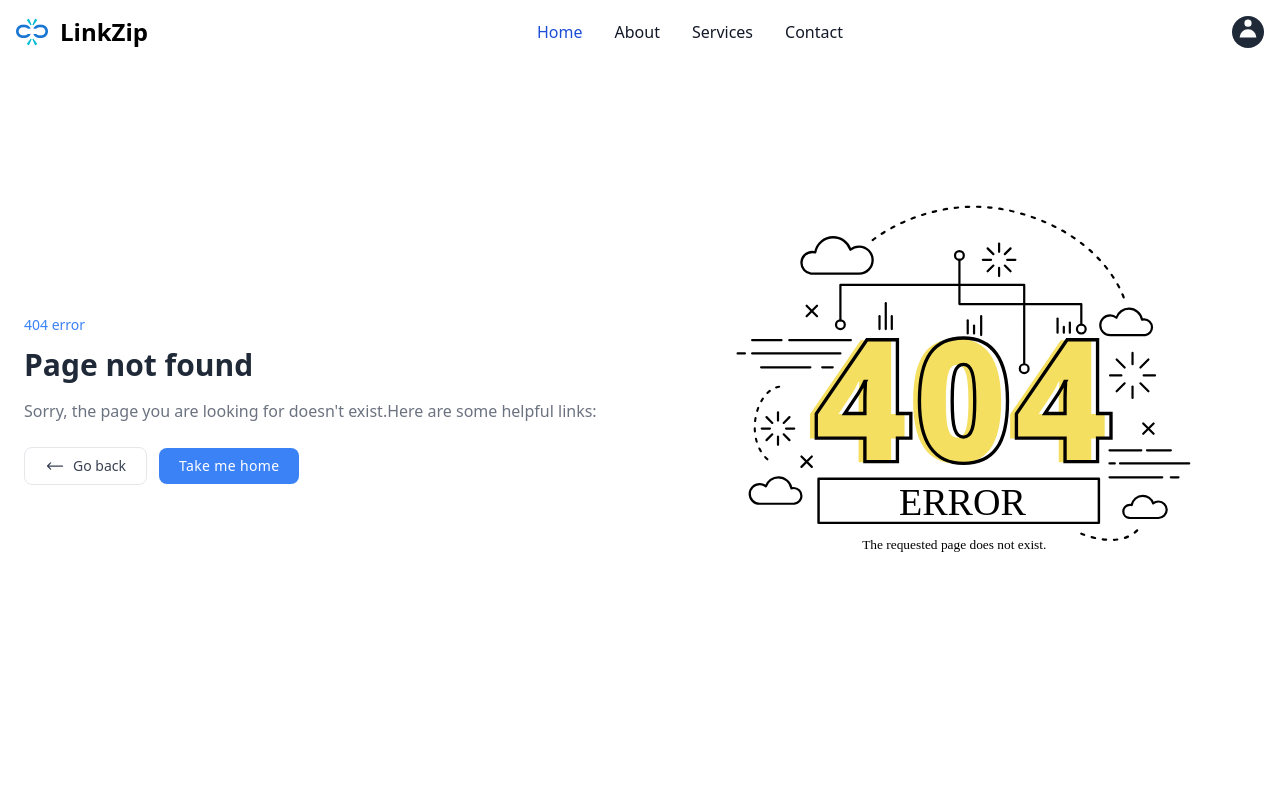
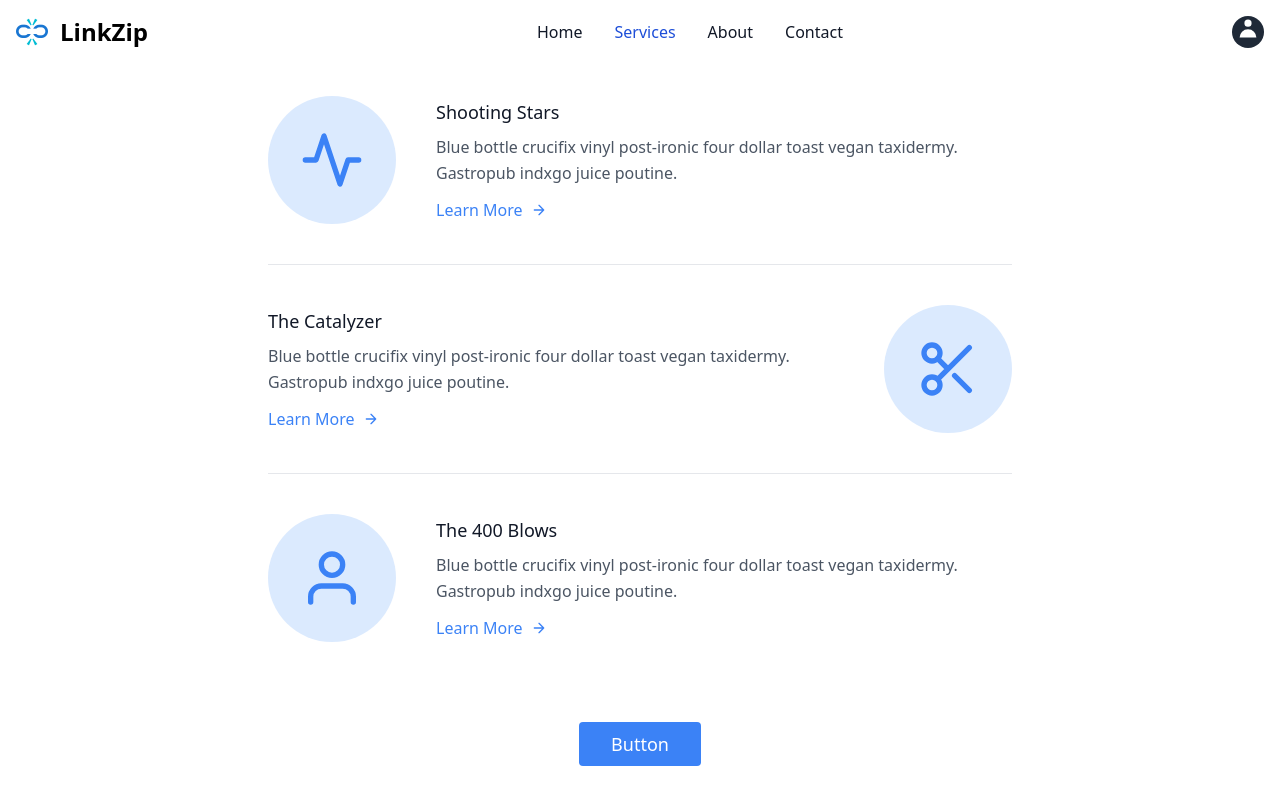
Before and after one commit to VishalValvi-83/link-app, a React (Vite) app in the folder client/: page /service in a window 1280 px wide. Before the commit this address had no page. Shown: the top 804 px of the page. Built offline with nearby package versions, Linux system fonts and the light colour scheme.

Commit message:
service page added and changes in navbar

```diff
--- a/client/src/component/Navbar.jsx
+++ b/client/src/component/Navbar.jsx
@@ -15,7 +15,7 @@
             <button type="button" className="flex text-sm bg-gray-800 rounded-full md:me-0 focus:ring-4 focus:ring-gray-300 dark:focus:ring-gray-600" id="user-menu-button" aria-expanded="false" data-dropdown-toggle="user-dropdown" data-dropdown-placement="bottom">
               <span className="sr-only">Open user menu</span>
               <div className="w-8 h-8 rounded-full">
-              <svg class="w-6 h-6 mx-auto" fill="white" viewBox="0 0 20 20" xmlns="http://www.w3.org/2000/svg"><path fill-rule="evenodd" d="M10 9a3 3 0 100-6 3 3 0 000 6zm-7 9a7 7 0 1114 0H3z" clip-rule="evenodd"></path></svg>              </div>
+                <svg class="w-6 h-6 mx-auto" fill="white" viewBox="0 0 20 20" xmlns="http://www.w3.org/2000/svg"><path fill-rule="evenodd" d="M10 9a3 3 0 100-6 3 3 0 000 6zm-7 9a7 7 0 1114 0H3z" clip-rule="evenodd"></path></svg>              </div>
 
             </button>
             {/* Dropdown menu */}
@@ -43,16 +43,16 @@
           <div className="items-center justify-between hidden w-full md:flex md:w-auto md:order-1" id="navbar-user">
             <ul className="flex flex-col font-medium p-4 md:p-0 mt-4 border border-gray-100 rounded-lg bg-gray-50 md:space-x-8 rtl:space-x-reverse md:flex-row md:mt-0 md:border-0 md:bg-white dark:bg-gray-800 md:dark:bg-gray-900 dark:border-gray-700">
               <li>
-                <Link to="/" className="block py-2 px-3 text-white bg-blue-700 rounded md:bg-transparent md:text-blue-700 md:p-0 md:dark:text-blue-500" aria-current="page">Home</Link>
+                <Link to="/" className={`block py-2 px-3 ${window.location.pathname === '/' ? 'md:text-blue-700 md:dark:text-blue-500' : 'text-gray-900'} rounded hover:bg-gray-100 md:hover:bg-transparent md:hover:text-blue-700 md:p-0 dark:text-white md:dark:hover:text-blue-500 dark:hover:bg-gray-700 dark:hover:text-white md:dark:hover:bg-transparent dark:border-gray-700`} aria-current="page">Home</Link>
               </li>
               <li>
-                <Link to="/about" className="block py-2 px-3 text-gray-900 rounded hover:bg-gray-100 md:hover:bg-transparent md:hover:text-blue-700 md:p-0 dark:text-white md:dark:hover:text-blue-500 dark:hover:bg-gray-700 dark:hover:text-white md:dark:hover:bg-transparent dark:border-gray-700">About</Link>
+                <Link to="/service" className={`block py-2 px-3 ${window.location.pathname === '/service' ? 'md:text-blue-700 md:dark:text-blue-500' : 'text-gray-900'} rounded hover:bg-gray-100 md:hover:bg-transparent md:hover:text-blue-700 md:p-0 dark:text-white md:dark:hover:text-blue-500 dark:hover:bg-gray-700 dark:hover:text-white md:dark:hover:bg-transparent dark:border-gray-700`}>Services</Link>
               </li>
               <li>
-                <Link to="/serivce" className="block py-2 px-3 text-gray-900 rounded hover:bg-gray-100 md:hover:bg-transparent md:hover:text-blue-700 md:p-0 dark:text-white md:dark:hover:text-blue-500 dark:hover:bg-gray-700 dark:hover:text-white md:dark:hover:bg-transparent dark:border-gray-700">Services</Link>
+                <Link to="/about" className={`block py-2 px-3 ${window.location.pathname === '/about' ? 'md:text-blue-700 md:dark:text-blue-500 ' : 'text-gray-900'} rounded hover:bg-gray-100 md:hover:bg-transparent md:hover:text-blue-700 md:p-0 dark:text-white md:dark:hover:text-blue-500 dark:hover:bg-gray-700 dark:hover:text-white md:dark:hover:bg-transparent dark:border-gray-700`}>About</Link>
               </li>
               <li>
-                <Link to="/contact" className="block py-2 px-3 text-gray-900 rounded hover:bg-gray-100 md:hover:bg-transparent md:hover:text-blue-700 md:p-0 dark:text-white md:dark:hover:text-blue-500 dark:hover:bg-gray-700 dark:hover:text-white md:dark:hover:bg-transparent dark:border-gray-700">Contact</Link>
+                <Link to="/contact" className={`block py-2 px-3 ${window.location.pathname === '/contact' ? 'md:text-blue-700 md:dark:text-blue-500' : 'text-gray-900'} rounded hover:bg-gray-100 md:hover:bg-transparent md:hover:text-blue-700 md:p-0 dark:text-white md:dark:hover:text-blue-500 dark:hover:bg-gray-700 dark:hover:text-white md:dark:hover:bg-transparent dark:border-gray-700`}>Contact</Link>
               </li>
             </ul>
           </div>
--- /dev/null
+++ b/client/src/view/Service_page/service.jsx
@@ -0,0 +1,68 @@
+import React from 'react'
+import Navbar from '../../component/Navbar'
+
+const Service = () => {
+  return (
+    <>
+      <Navbar />
+      <section className="text-gray-600 body-font">
+        <div className="container px-5 py-24 mx-auto">
+          <div className="flex items-center lg:w-3/5 mx-auto border-b pb-10 mb-10 border-gray-200 sm:flex-row flex-col">
+            <div className="sm:w-32 sm:h-32 h-20 w-20 sm:mr-10 inline-flex items-center justify-center rounded-full bg-blue-100 text-blue-500 flex-shrink-0">
+              <svg fill="none" stroke="currentColor" stroke-linecap="round" stroke-linejoin="round" stroke-width="2" className="sm:w-16 sm:h-16 w-10 h-10" viewBox="0 0 24 24">
+                <path d="M22 12h-4l-3 9L9 3l-3 9H2"></path>
+              </svg>
+            </div>
+            <div className="flex-grow sm:text-left text-center mt-6 sm:mt-0">
+              <h2 className="text-gray-900 text-lg title-font font-medium mb-2">Shooting Stars</h2>
+              <p className="leading-relaxed text-base">Blue bottle crucifix vinyl post-ironic four dollar toast vegan taxidermy. Gastropub indxgo juice poutine.</p>
+              <a className="mt-3 text-blue-500 inline-flex items-center">Learn More
+                <svg fill="none" stroke="currentColor" stroke-linecap="round" stroke-linejoin="round" stroke-width="2" className="w-4 h-4 ml-2" viewBox="0 0 24 24">
+                  <path d="M5 12h14M12 5l7 7-7 7"></path>
+                </svg>
+              </a>
+            </div>
+          </div>
+          <div className="flex items-center lg:w-3/5 mx-auto border-b pb-10 mb-10 border-gray-200 sm:flex-row flex-col">
+            <div className="flex-grow sm:text-left text-center mt-6 sm:mt-0">
+              <h2 className="text-gray-900 text-lg title-font font-medium mb-2">The Catalyzer</h2>
+              <p className="leading-relaxed text-base">Blue bottle crucifix vinyl post-ironic four dollar toast vegan taxidermy. Gastropub indxgo juice poutine.</p>
+              <a className="mt-3 text-blue-500 inline-flex items-center">Learn More
+                <svg fill="none" stroke="currentColor" stroke-linecap="round" stroke-linejoin="round" stroke-width="2" className="w-4 h-4 ml-2" viewBox="0 0 24 24">
+                  <path d="M5 12h14M12 5l7 7-7 7"></path>
+                </svg>
+              </a>
+            </div>
+            <div className="sm:w-32 sm:order-none order-first sm:h-32 h-20 w-20 sm:ml-10 inline-flex items-center justify-center rounded-full bg-blue-100 text-blue-500 flex-shrink-0">
+              <svg fill="none" stroke="currentColor" stroke-linecap="round" stroke-linejoin="round" stroke-width="2" className="sm:w-16 sm:h-16 w-10 h-10" viewBox="0 0 24 24">
+                <circle cx="6" cy="6" r="3"></circle>
+                <circle cx="6" cy="18" r="3"></circle>
+                <path d="M20 4L8.12 15.88M14.47 14.48L20 20M8.12 8.12L12 12"></path>
+              </svg>
+            </div>
+          </div>
+          <div className="flex items-center lg:w-3/5 mx-auto sm:flex-row flex-col">
+            <div className="sm:w-32 sm:h-32 h-20 w-20 sm:mr-10 inline-flex items-center justify-center rounded-full bg-blue-100 text-blue-500 flex-shrink-0">
+              <svg fill="none" stroke="currentColor" stroke-linecap="round" stroke-linejoin="round" stroke-width="2" className="sm:w-16 sm:h-16 w-10 h-10" viewBox="0 0 24 24">
+                <path d="M20 21v-2a4 4 0 00-4-4H8a4 4 0 00-4 4v2"></path>
+                <circle cx="12" cy="7" r="4"></circle>
+              </svg>
+            </div>
+            <div className="flex-grow sm:text-left text-center mt-6 sm:mt-0">
+              <h2 className="text-gray-900 text-lg title-font font-medium mb-2">The 400 Blows</h2>
+              <p className="leading-relaxed text-base">Blue bottle crucifix vinyl post-ironic four dollar toast vegan taxidermy. Gastropub indxgo juice poutine.</p>
+              <a className="mt-3 text-blue-500 inline-flex items-center">Learn More
+                <svg fill="none" stroke="currentColor" stroke-linecap="round" stroke-linejoin="round" stroke-width="2" className="w-4 h-4 ml-2" viewBox="0 0 24 24">
+                  <path d="M5 12h14M12 5l7 7-7 7"></path>
+                </svg>
+              </a>
+            </div>
+          </div>
+          <button className="flex mx-auto mt-20 text-white bg-blue-500 border-0 py-2 px-8 focus:outline-none hover:bg-blue-600 rounded text-lg">Button</button>
+        </div>
+      </section>
+    </>
+  )
+}
+
+export default Service;
```
Also changed, not shown: client/src/main.jsx (+7 -2 lines).
